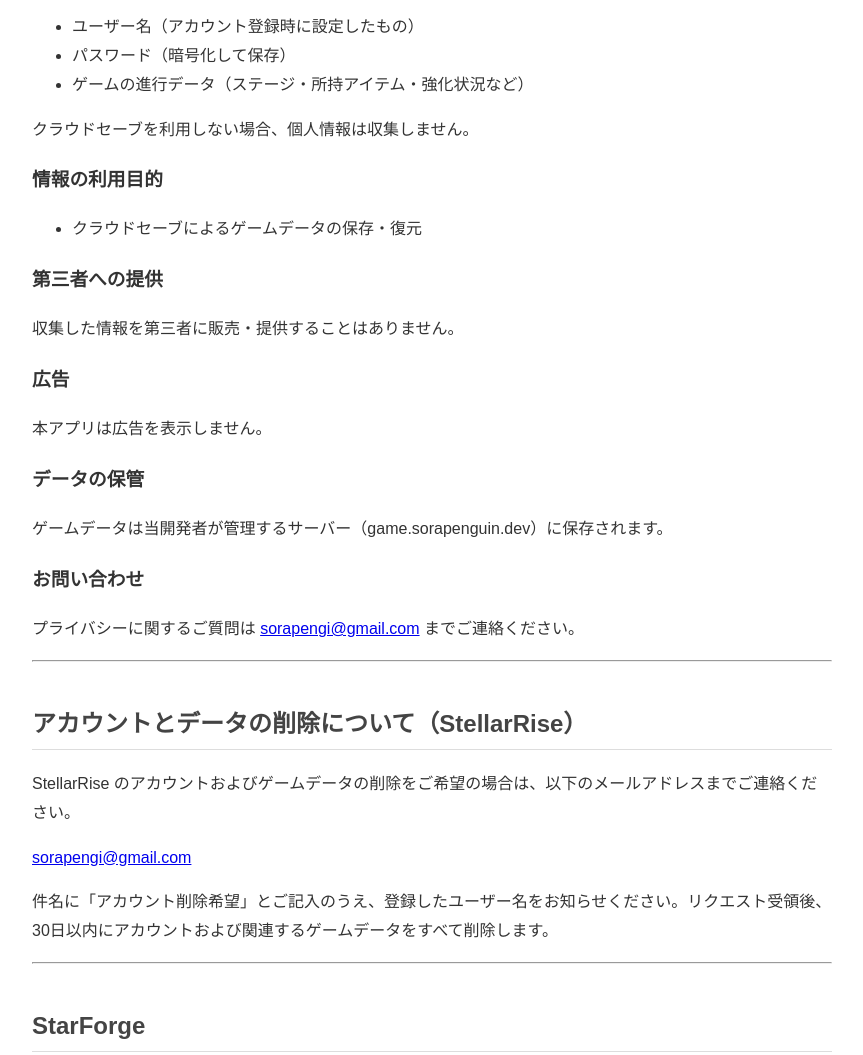
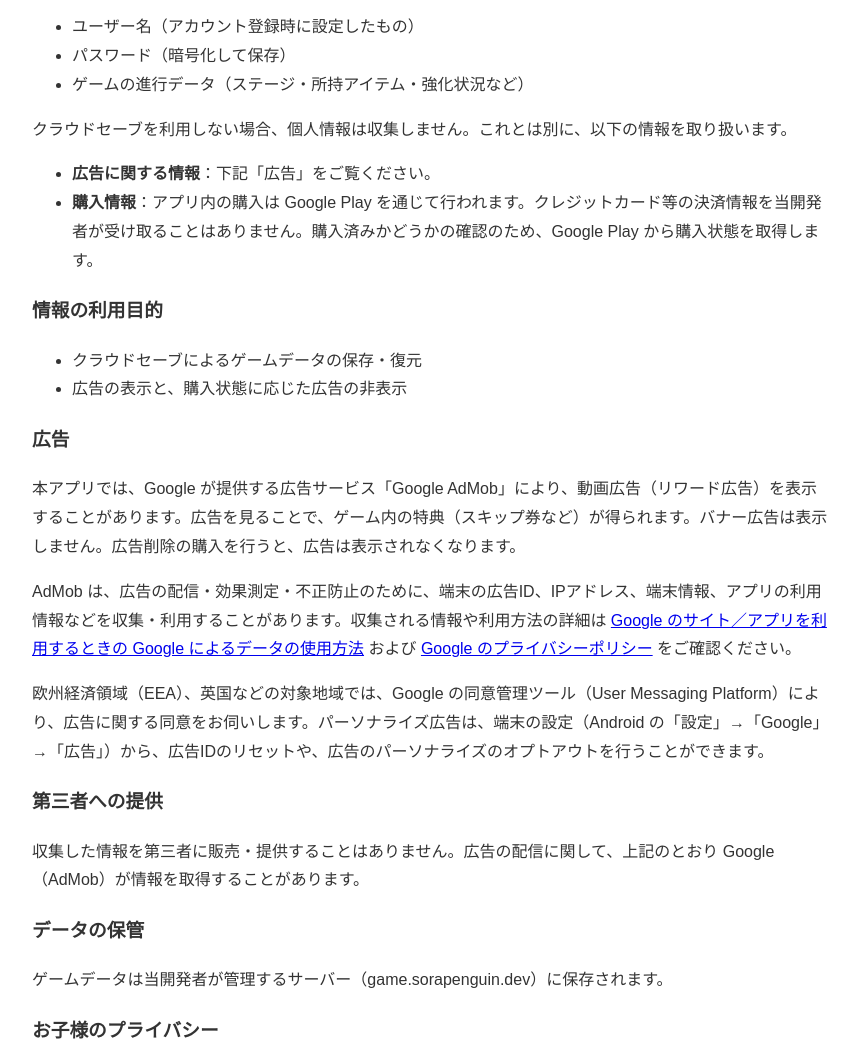
Before and after one commit to sorapenguin/privacy-policy, a plain HTML site: page index.html in a window 1280 px wide. Shown: the part 358-1413 px from the top of the page, without its empty margins (208-1071 px from the left). Drawn offline with Linux system fonts and the light colour scheme.

Commit message:
update(stellarrise): 広告(AdMob)・課金情報の取り扱いを追記
広告削除の買い切り課金とリワード広告(AdMob)の導入に合わせて、
Elementa/StarSagaと同じ構成で広告・購入情報のセクションを追加。

Co-Authored-By: Claude Sonnet 5 <noreply@anthropic.com>

```diff
--- a/index.html
+++ b/index.html
@@ -27,21 +27,33 @@
   <li>パスワード（暗号化して保存）</li>
   <li>ゲームの進行データ（ステージ・所持アイテム・強化状況など）</li>
 </ul>
-<p>クラウドセーブを利用しない場合、個人情報は収集しません。</p>
+<p>クラウドセーブを利用しない場合、個人情報は収集しません。これとは別に、以下の情報を取り扱います。</p>
+<ul>
+  <li><strong>広告に関する情報</strong>：下記「広告」をご覧ください。</li>
+  <li><strong>購入情報</strong>：アプリ内の購入は Google Play を通じて行われます。クレジットカード等の決済情報を当開発者が受け取ることはありません。購入済みかどうかの確認のため、Google Play から購入状態を取得します。</li>
+</ul>
 
 <h3>情報の利用目的</h3>
 <ul>
   <li>クラウドセーブによるゲームデータの保存・復元</li>
+  <li>広告の表示と、購入状態に応じた広告の非表示</li>
 </ul>
 
+<h3>広告</h3>
+<p>本アプリでは、Google が提供する広告サービス「Google AdMob」により、動画広告（リワード広告）を表示することがあります。広告を見ることで、ゲーム内の特典（スキップ券など）が得られます。バナー広告は表示しません。広告削除の購入を行うと、広告は表示されなくなります。</p>
+<p>AdMob は、広告の配信・効果測定・不正防止のために、端末の広告ID、IPアドレス、端末情報、アプリの利用情報などを収集・利用することがあります。収集される情報や利用方法の詳細は
+<a href="https://policies.google.com/technologies/partner-sites" target="_blank" rel="noopener">Google のサイト／アプリを利用するときの Google によるデータの使用方法</a>
+および <a href="https://policies.google.com/privacy" target="_blank" rel="noopener">Google のプライバシーポリシー</a> をご確認ください。</p>
+<p>欧州経済領域（EEA）、英国などの対象地域では、Google の同意管理ツール（User Messaging Platform）により、広告に関する同意をお伺いします。パーソナライズ広告は、端末の設定（Android の「設定」→「Google」→「広告」）から、広告IDのリセットや、広告のパーソナライズのオプトアウトを行うことができます。</p>
+
 <h3>第三者への提供</h3>
-<p>収集した情報を第三者に販売・提供することはありません。</p>
-
-<h3>広告</h3>
-<p>本アプリは広告を表示しません。</p>
+<p>収集した情報を第三者に販売・提供することはありません。広告の配信に関して、上記のとおり Google（AdMob）が情報を取得することがあります。</p>
 
 <h3>データの保管</h3>
 <p>ゲームデータは当開発者が管理するサーバー（game.sorapenguin.dev）に保存されます。</p>
+
+<h3>お子様のプライバシー</h3>
+<p>本アプリは13歳未満のお子様を主な対象としていません。</p>
 
 <h3>お問い合わせ</h3>
 <p>プライバシーに関するご質問は <a href="mailto:sorapengi@gmail.com">sorapengi@gmail.com</a> までご連絡ください。</p>
@@ -181,7 +193,7 @@
 <p>本アプリに関するご質問は <a href="mailto:sorapengi@gmail.com">sorapengi@gmail.com</a> までご連絡ください。件名に「StarSaga」とご記入ください。</p>
 
 <footer>
-  <p>最終更新日：2026年10月24日　|　Sorapengin</p>
+  <p>最終更新日：2026年10月29日　|　Sorapengin</p>
 </footer>
 
 </body>
```
